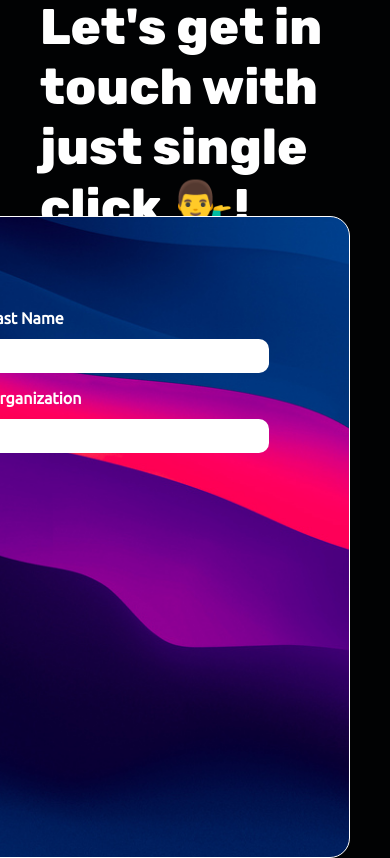
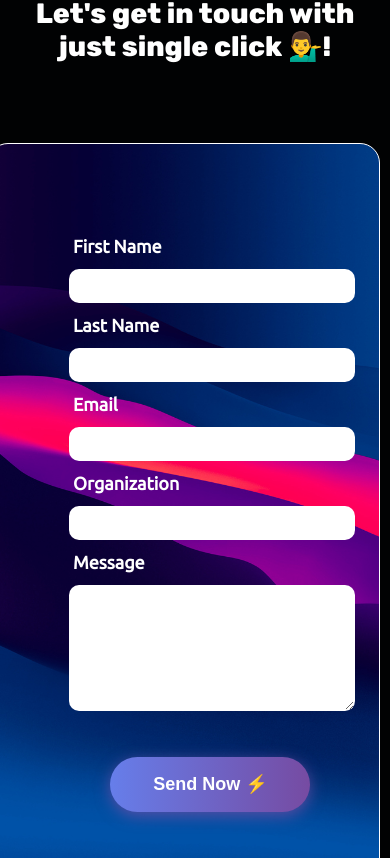
Before and after one commit to Yash-Dabhade/front-end, a React (Create React App) app: page / in a window 390 px wide. Shown: the part 3446-4304 px from the top of the page. Built offline with nearby package versions, Linux system fonts and the light colour scheme; a web font is replaced by a local one.

Commit message:
Made Contact section responsive and terminal ui improved

```diff
--- a/src/components/Contact.js
+++ b/src/components/Contact.js
@@ -1,7 +1,6 @@
 import React from "react";
 import styled from "styled-components";
 import Form from "./Form";
-import img from "../res/illustration.png";
 
 function Contact() {
   return (
@@ -23,6 +22,11 @@ const Holder = styled.div`
   height: 800px;
   margin: 120px 30px;
   flex-direction: column;
+  @media (max-width: 650px) {
+    height: fit-content;
+    width: 100%;
+    margin: 50px 0px;
+  }
 `;
 
 const Title = styled.div`
@@ -35,6 +39,12 @@ const Title = styled.div`
   font-size: 50px;
   cursor: pointer;
   font-family: "Rubik", sans-serif;
+  @media (max-width: 650px) {
+    height: fit-content;
+    width: 100%;
+    font-size: 28px;
+    text-align: center;
+  }
 `;
 
 const Container = styled.div`
@@ -44,6 +54,13 @@ const Container = styled.div`
   align-items: center;
   width: 100%;
   height: 800px;
+  @media (max-width: 650px) {
+    height: fit-content;
+    width: 100%;
+    height: fit-content;
+    margin-top: 40px;
+    text-align: center;
+  }
 `;
 
 const Illustration = styled.div`
@@ -71,6 +88,10 @@ const Illustration = styled.div`
   height: 600px;
   width: 40px;
   border: 1px solid white;
+
+  @media (max-width: 650px) {
+    display: none;
+  }
 `;
 
 export default Contact;
--- a/src/components/Form.js
+++ b/src/components/Form.js
@@ -20,12 +20,7 @@ function Form() {
   return (
     <Container>
       <FormControl>
-        <Grid
-          h="480px"
-          templateRows="repeat(3, 1fr)"
-          templateColumns="repeat(2, 1fr)"
-          gap={4}
-        >
+        <GridContainer>
           <GridItem rowSpan={1}>
             <FormLabel marginTop={12} marginLeft={4}>
               First Name
@@ -108,7 +103,7 @@ function Form() {
             </FormLabel>
             <Textarea
               type="text"
-              width={"100%"}
+              width={"280px"}
               border="1px solid transparent"
               borderRadius={10}
               marginTop={12}
@@ -124,7 +119,7 @@ function Form() {
               <Button>Send Now ⚡️</Button>
             </a>
           </GridItem>
-        </Grid>
+        </GridContainer>
       </FormControl>
     </Container>
   );
@@ -138,13 +133,12 @@ const Container = styled.div`
   border-radius: 20px;
   font-family: "Ubuntu", sans-serif;
   background: url(${bg}) center center/cover no-repeat;
-`;
-
-const InsideHolder = styled.div`
-  width: 800px;
-  display: flex;
-  align-items: center;
-  justify-content: space-between;
+  @media (max-width: 650px) {
+    height: fit-content;
+    width: 90%;
+    font-size: 18px;
+    text-align: center;
+  }
 `;
 
 const Button = styled.button`
@@ -194,6 +188,21 @@ const Button = styled.button`
     );
     box-shadow: 0 4px 15px 0 rgba(126, 52, 161, 0.75);
   }
+
+  @media (max-width: 650px) {
+    font-size: 18px;
+    text-align: center;
+    margin: 18%;
+  }
+`;
+
+const GridContainer = styled.div`
+  display: grid;
+  grid-template-columns: repeat(2, 1fr);
+  grid-template-rows: repeat(3, 1fr);
+  @media (max-width: 650px) {
+    grid-template-columns: repeat(1, 230px);
+  }
 `;
 
 export default Form;
--- a/src/components/Intro.js
+++ b/src/components/Intro.js
@@ -47,7 +47,7 @@ const Terminal = styled.div`
     rgba(10, 37, 64, 0.35) 0px -2px 6px 0px inset;
 
   @media (max-width: 650px) {
-    width: 390px;
+    width: 99%;
     align-self: center;
   }
 `;
--- a/src/index.css
+++ b/src/index.css
@@ -6,11 +6,10 @@ body {
   -webkit-font-smoothing: antialiased;
   -moz-osx-font-smoothing: grayscale;
   box-sizing: border-box;
-  overflow-x: hidden;
   flex-wrap: wrap;
   scroll-behavior: smooth;
   transition: 250ms all ease-in-out;
-
+  overflow-x: hidden;
 }
 
 code {
```
